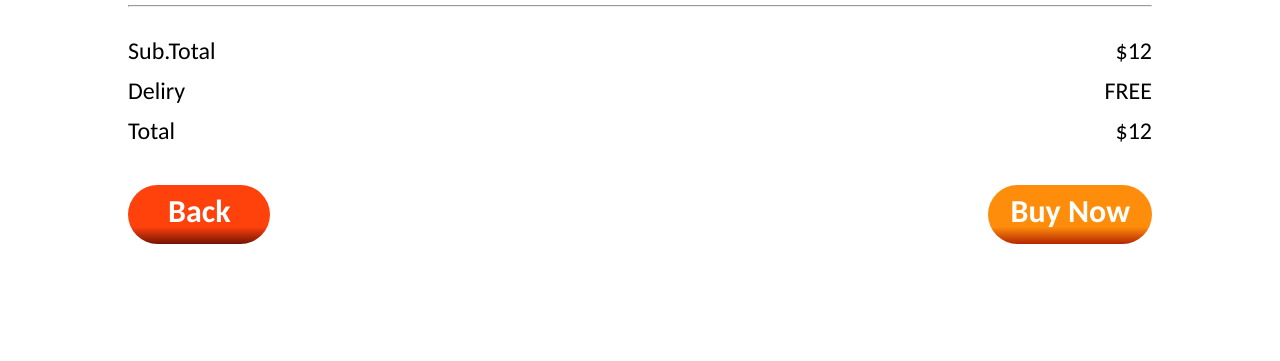
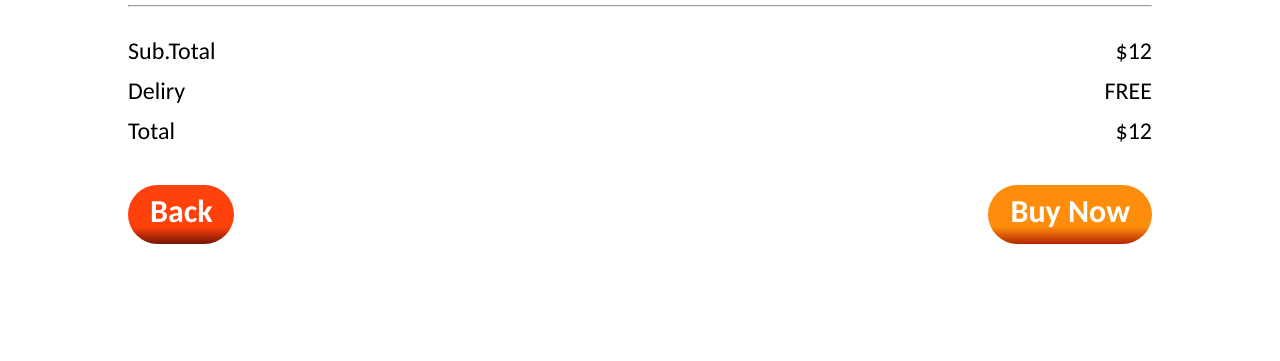
Before and after one commit to Noroff-FEU-Assignments/cross-course-project-corrado1982, a plain HTML site: page cart.html in a window 1280 px wide. In both pictures the pointer is over the link "Back". Shown: the part 938-1299 px from the top of the page. Drawn offline with Linux system fonts and the light colour scheme.

Commit message:
fixed hover padding

```diff
--- a/css/style.css
+++ b/css/style.css
@@ -273,6 +273,10 @@ width: 43px;
 .cta {
     padding: 10px 22px;
 }
+.cta:hover {
+    padding: 10px 22px;
+}
+
 .logo,
 .bann,
 .cart-icon {
```
